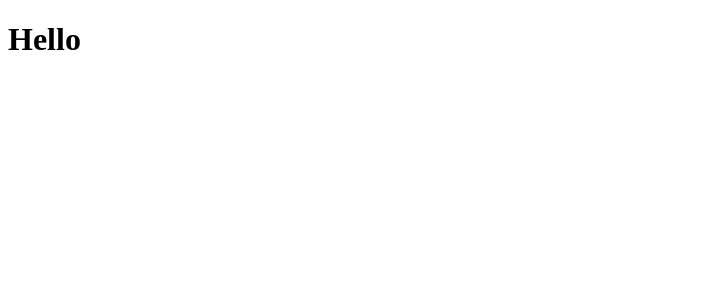
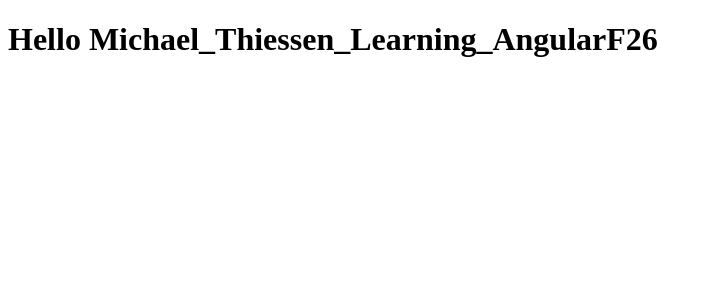
Before and after one commit to W0828571/Michael_Thiessen_Learning_AngularF26, an Angular app: page / in a window 1280 px wide. Shown: the top 300 px of the page, without its empty margins (0-712 px from the left). Built offline with nearby package versions, Linux system fonts and the light colour scheme.

Commit message:
Initial Commit

```diff
--- a/src/app/app.html
+++ b/src/app/app.html
@@ -1 +1 @@
-<h1> Hello {{name}} </h1>
+<h1> Hello {{title()}} </h1>
```
